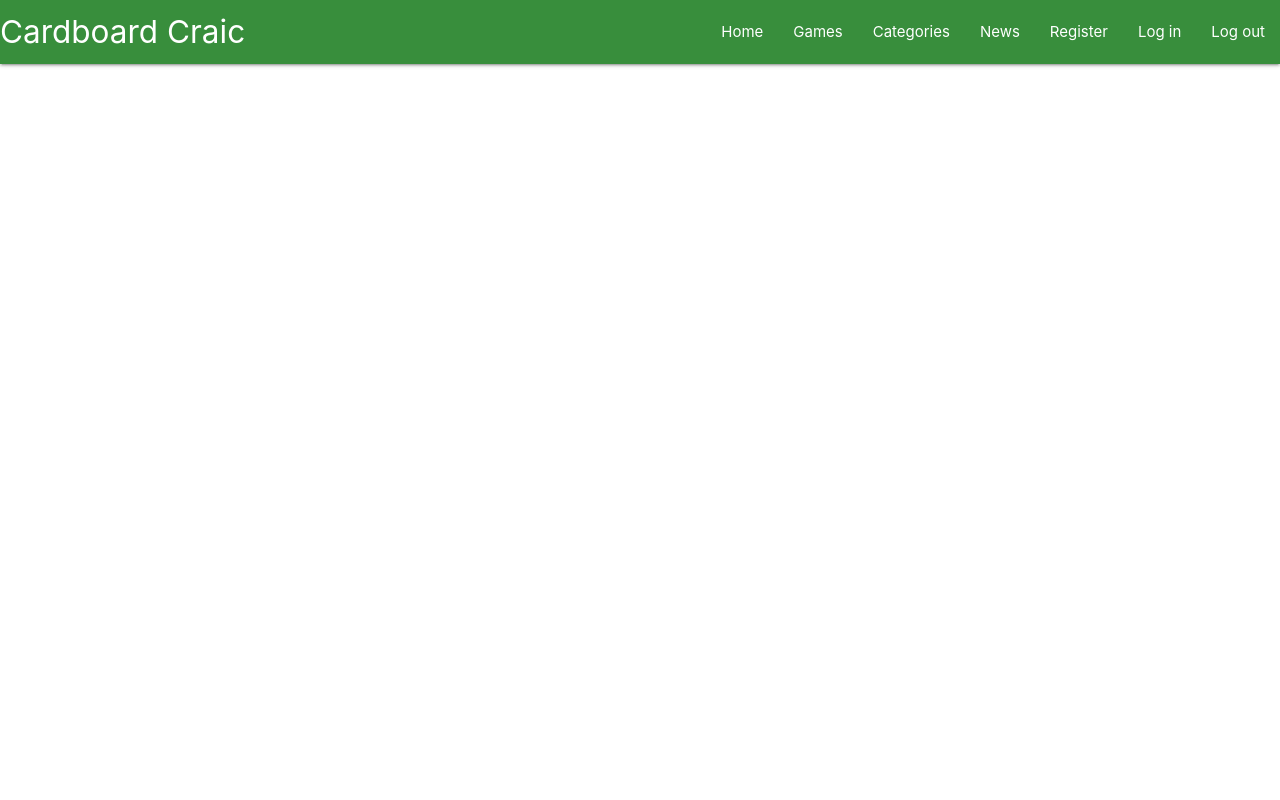
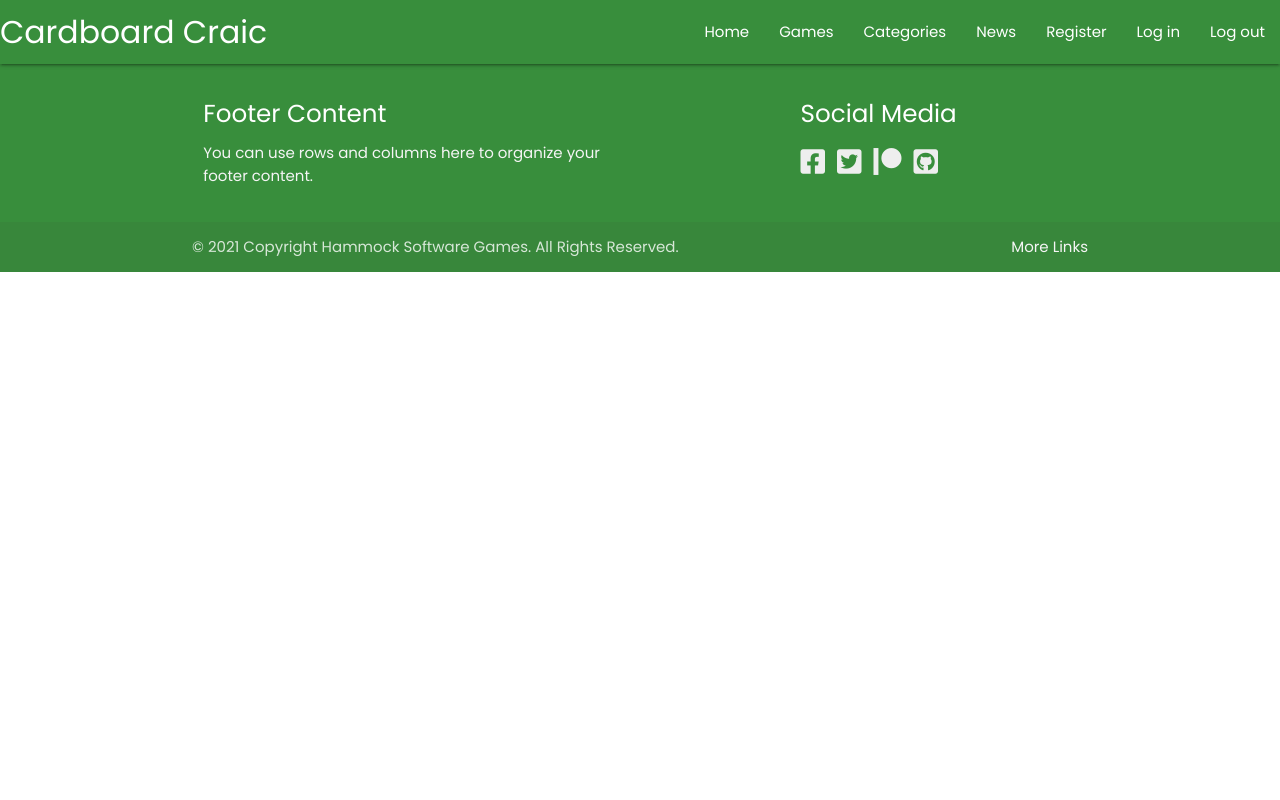
Before and after one commit to Code-Institute-Submissions/Phillip-Healy-cardboard_craic_SepResub, a Flask app: template templates/base.html in a window 1280 px wide. Run offline with Flask 2, Linux system fonts and the light colour scheme; the template is opened without the code that fills it, so the values that code supplies are empty; some libraries are stand-ins or nearby versions.

Commit message:
Add footer and style consistently.

```diff
--- a/app.py
+++ b/app.py
@@ -19,7 +19,7 @@ mongo = PyMongo(app)
 
 @app.route("/")
 def index():
-    return render_template("base.html")
+    return render_template("index.html")
 
 
 if __name__ == "__main__":
--- a/static/css/style.css
+++ b/static/css/style.css
@@ -1,3 +1,23 @@
+@import url('https://fonts.googleapis.com/css2?family=Poppins:ital,wght@0,200;0,300;0,400;0,500;1,400;1,600&display=swap');
+
+body {
+    font-family: 'Poppins', sans-serif;
+    display: flex;
+    min-height: 100vh;
+    flex-direction: column;
+}
+
+main {
+    flex: 1 0 auto;
+  }
+
+.footer-media li {
+    font-size: 28px;
+    float: left;
+    background-position: right;
+    margin-right: 12px;
+}
+
 @media only screen and (max-width: 992px) {
     #mobile-logo {
         left: 15%;
--- a/templates/base.html
+++ b/templates/base.html
@@ -68,6 +68,33 @@
     {% block content %}
     {% endblock %}
 
+    <footer class="page-footer green darken-2">
+        <div class="container">
+            <div class="row">
+                <div class="col l6 s12">
+                    <h5 class="white-text">Footer Content</h5>
+                    <p class="grey-text text-lighten-4">You can use rows and columns here to organize your
+                        footer content.</p>
+                </div>
+                <div class="col l4 offset-l2 s12">
+                    <h5 class="white-text">Social Media</h5>
+                    <ul class="footer-media">
+                        <li><a class="grey-text text-lighten-3" href="#!"><i class="fab fa-facebook-square"></i></a></li>
+                        <li><a class="grey-text text-lighten-3" href="#!"><i class="fab fa-twitter-square"></i></a></li>
+                        <li><a class="grey-text text-lighten-3" href="#!"><i class="fab fa-patreon"></i></a></li>
+                        <li><a class="grey-text text-lighten-3" href="#!"><i class="fab fa-github-square"></i></a></li>
+                    </ul>
+                </div>
+            </div>
+        </div>
+        <div class="footer-copyright">
+            <div class="container">
+                © 2021 Copyright Hammock Software Games. All Rights Reserved.
+                <a class="grey-text text-lighten-4 right" href="#!">More Links</a>
+            </div>
+        </div>
+    </footer>
+
     <!--- Jquery minified CDN -->
     <script src="https://code.jquery.com/jquery-3.6.0.min.js"
         integrity="sha256-/xUj+3OJU5yExlq6GSYGSHk7tPXikynS7ogEvDej/m4=" crossorigin="anonymous"></script>
```
Also changed, not shown: templates/index.html (+63 -1 lines), README.md.
